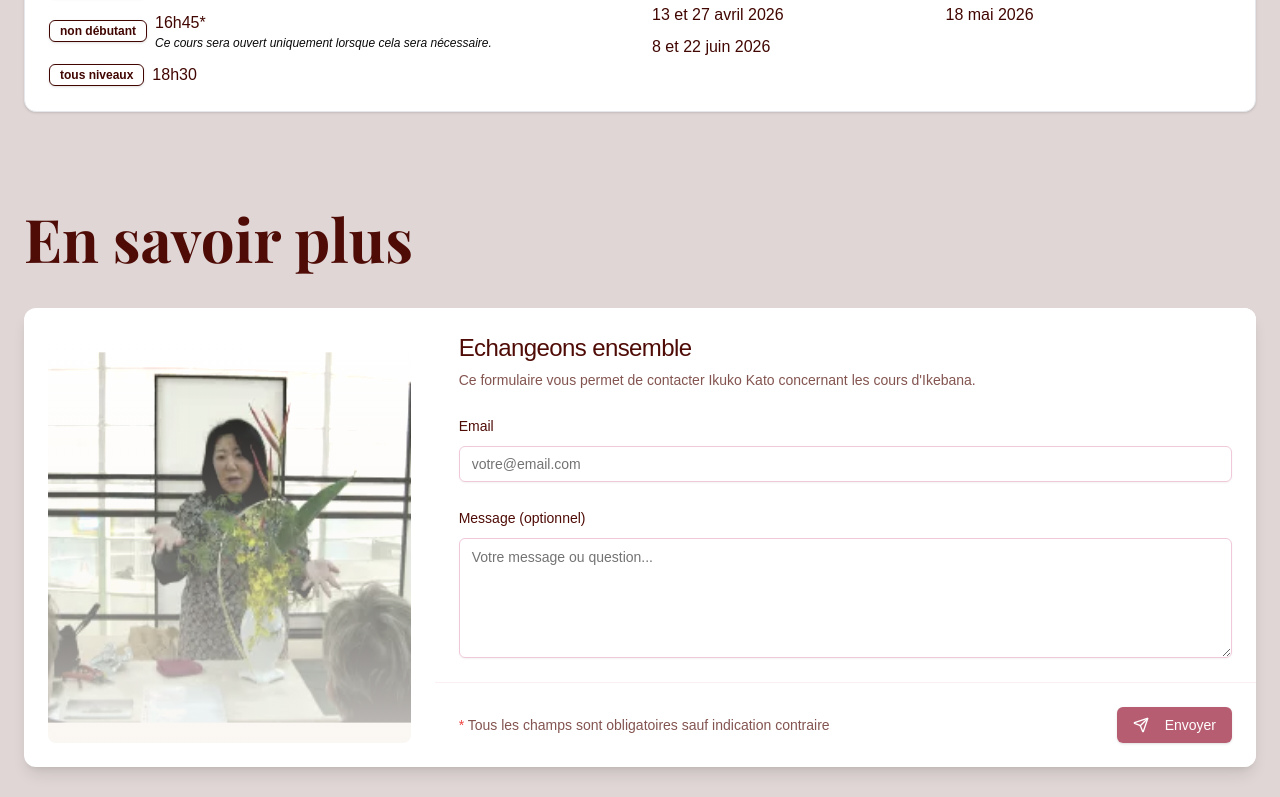
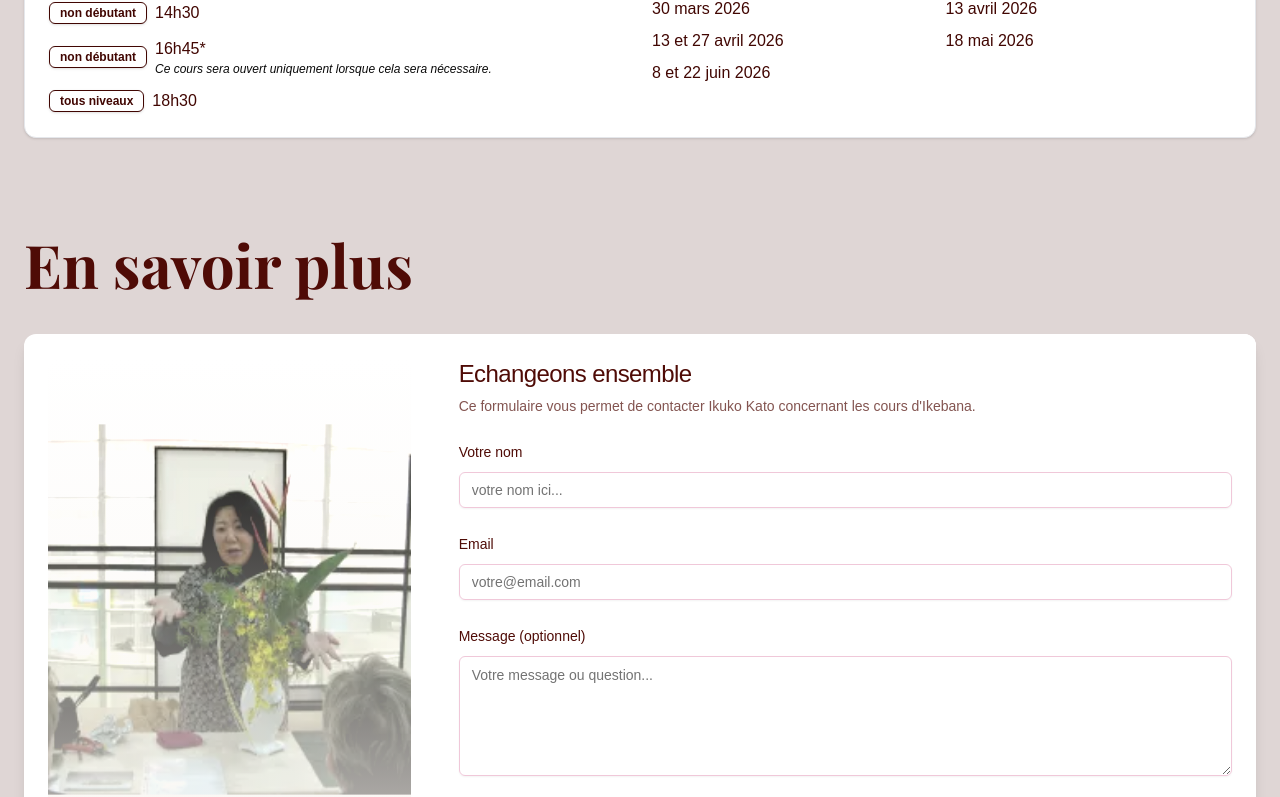
Before and after one commit to stephanemalho/ikebana, a Next.js app: page / in a window 1280 px wide. Shown: the part 7166-7963 px from the top of the page. Built offline with nearby package versions, Linux system fonts and the light colour scheme.

Commit message:
✨add form

```diff
--- a/app/components/information/ContactForm.tsx
+++ b/app/components/information/ContactForm.tsx
@@ -22,6 +22,7 @@ import Container from "../ui/Container"
 
 export function ContactForm() {
     const [formData, setFormData] = useState({
+        name: "",
         email: "",
         message: ""
     });
@@ -83,6 +84,24 @@ export function ContactForm() {
                                         onSubmit={handleSubmit}
                                         className="space-y-6"
                                     >
+                                        <div className="space-y-2">
+                                            <Label
+                                                htmlFor="name"
+                                                className="text-[#4f0b06]"
+                                            >
+                                                Votre nom
+                                            </Label>
+                                            <Input
+                                                id="name"
+                                                name="name"
+                                                type="name"
+                                                placeholder="votre nom ici..."
+                                                required
+                                                className="border-[#f0c8d9] focus:border-[#4f0b06] focus:ring-[#4f0b06]"
+                                                value={formData.name}
+                                                onChange={handleChange}
+                                            />
+                                        </div>
                                         <div className="space-y-2">
                                             <Label
                                                 htmlFor="email"
--- a/app/components/school-info/SchoolInfo.tsx
+++ b/app/components/school-info/SchoolInfo.tsx
@@ -29,7 +29,7 @@ const SchoolInfo = () => {
                     </div>
 
                     {/* École Ohara */}
-                    <div data-aos="fade-up" data-aos-delay="200" className="bg-[#e6dcdb] py-8 px-4 md:rounded-lg">
+                    <div data-aos="fade-up" data-aos-delay="200" className="bg-[#e6dcdb] md:mx-6 py-8 px-4 md:rounded-lg">
                         <h2 className="text-3xl md:text-4xl font-bold text-[--secondary-color] mb-16 text-center" style={{ fontFamily: 'var(--playfair-display)' }}>
                             Présentation de l&apos;École Ohara
                         </h2>
```
